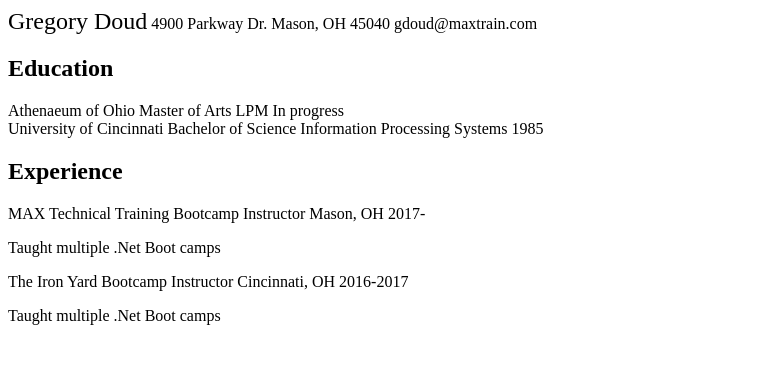
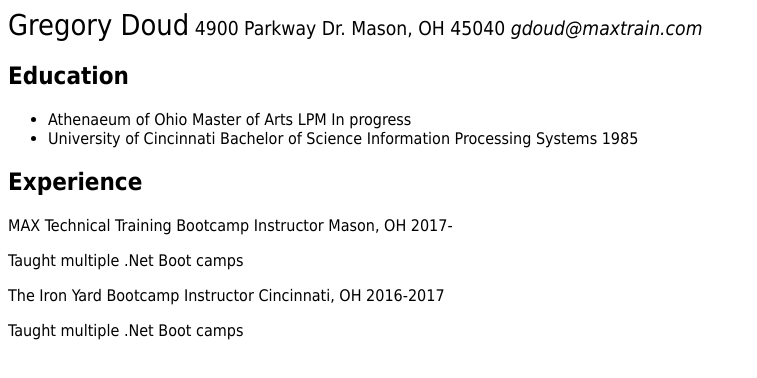
Before and after one commit to gpdoud/HtmlTutorialDotnet4, a plain HTML site: page cv.html in a window 1280 px wide. Shown: the whole page, without its empty margins (0-757 px from the left). Drawn offline with Linux system fonts and the light colour scheme.

Commit message:
More updates

```diff
--- a/cv.html
+++ b/cv.html
@@ -3,49 +3,70 @@
     <head>
         <title></title>
         <style>
-            .bigger { font-size:1.5em; }
+            body { font-family: Tahoma, Arial, sans-serif; font-size: 12pt/14.4pt; }
+            .contact { font-size: 1.2em; }
+            .name { font-size:1.5em; }
+            .address{}
+            .citystatezip {}
+            .email { font-style: italic; }
+            .education { }
+            .school {}
+            .degree {}
+            .major {}
+            .gradyear {}
+            .experience {}
+            .company {}
+            .role {}
+            .citystate {}
+            .workyears {}
+
         </style>
     </head>
     <body>
-        <div>
-            <span class="bigger">Gregory Doud</span>
-            <span>4900 Parkway Dr.</span>
-            <span>Mason, OH 45040</span>
-            <span>gdoud@maxtrain.com</span>
+        <div class="contact">
+            <span class="name">Gregory Doud</span>
+            <span class="address">4900 Parkway Dr.</span>
+            <span class="citystatezip">Mason, OH 45040</span>
+            <span class="email">gdoud@maxtrain.com</span>
         </div>
-        <div>
+        <div class="education">
             <h2>Education</h2>
-            <div>
-                <span>Athenaeum of Ohio</span>
-                <span>Master of Arts</span>
-                <span>LPM</span>
-                <span>In progress</span>
-            </div>
+            <ul>
+                <li>
+                    <div>
+                        <span class="school">Athenaeum of Ohio</span>
+                        <span class="degree">Master of Arts</span>
+                        <span class="major">LPM</span>
+                        <span class="gradyear">In progress</span>
+                    </div>
+                </li>
+                <li>
+                    <div>
+                        <span class="school">University of Cincinnati</span>
+                        <span class="degree">Bachelor of Science</span>
+                        <span class="major">Information Processing Systems</span>
+                        <span class="gradyear">1985</span>
+                    </div>
+                </li>
 
-            <div>
-                <span>University of Cincinnati</span>
-                <span>Bachelor of Science</span>
-                <span>Information Processing Systems</span>
-                <span>1985</span>
-            </div>
-
+            </ul>
         </div>
-        <div>
+        <div class="experience">
             <h2>Experience</h2>
             <div>
-                <span>MAX Technical Training</span>
-                <span>Bootcamp Instructor</span>
-                <span>Mason, OH</span>
-                <span>2017-</span>
+                <span class="company">MAX Technical Training</span>
+                <span class="role">Bootcamp Instructor</span>
+                <span class="citystate">Mason, OH</span>
+                <span class="workyears">2017-</span>
                 <p>
                     Taught multiple .Net Boot camps
                 </p>
             </div>
             <div>
-                <span>The Iron Yard</span>
-                <span>Bootcamp Instructor</span>
-                <span>Cincinnati, OH</span>
-                <span>2016-2017</span>
+                <span class="company">The Iron Yard</span>
+                <span class="role">Bootcamp Instructor</span>
+                <span class="citystate">Cincinnati, OH</span>
+                <span class="workyears">2016-2017</span>
                 <p>
                     Taught multiple .Net Boot camps
                 </p>
```
Also changed, not shown: SideBySideDivs.html (added, +30 -0 lines), index.1.html (+1 -1 lines).
